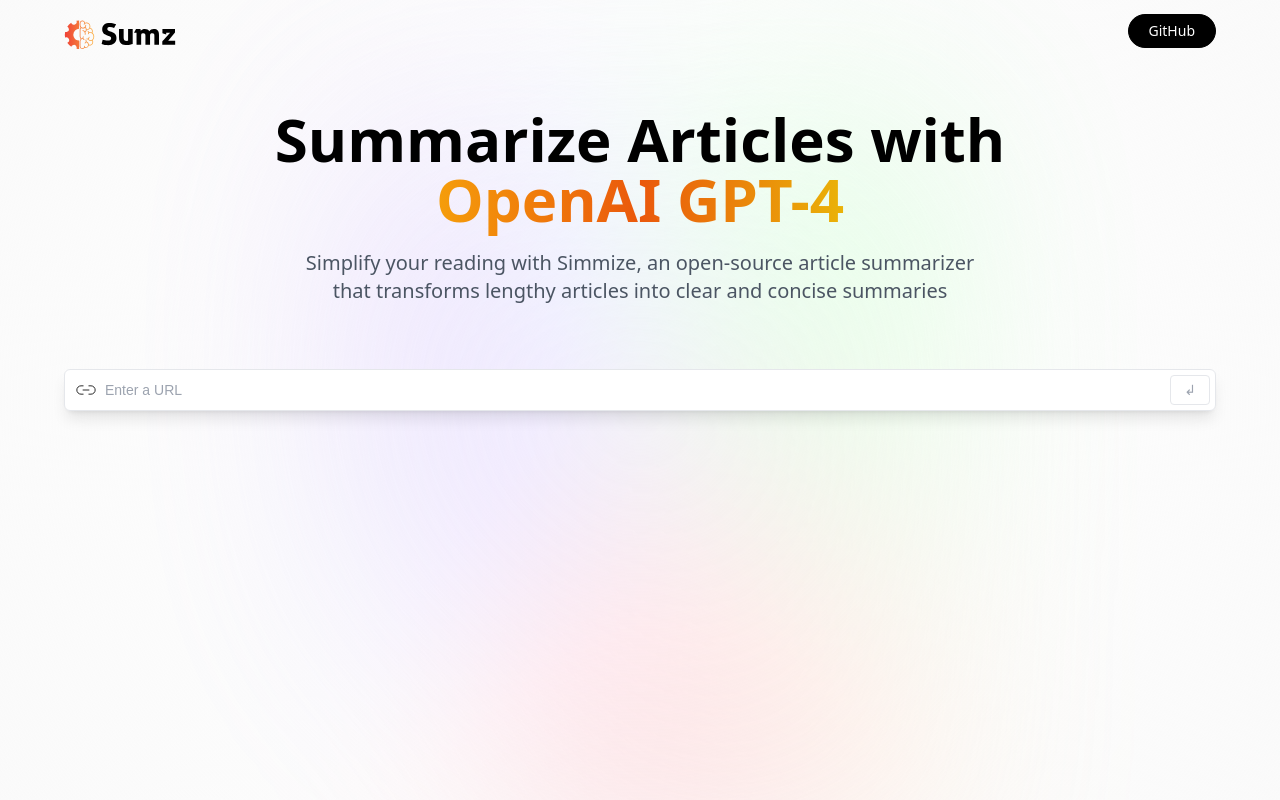
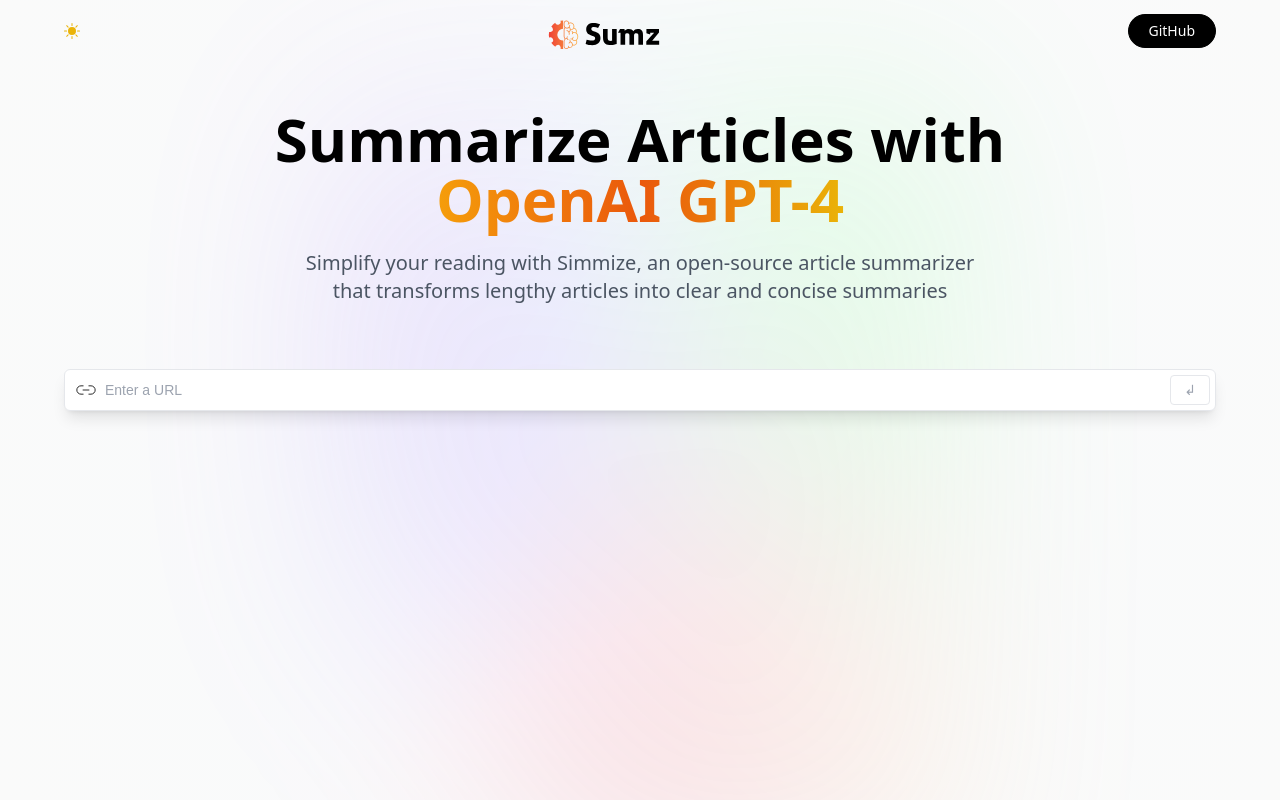
Before and after one commit to Indula-Perera/OpenAI-Article-Summarizer, a React (Vite) app: page / in a window 1280 px wide. Built offline with nearby package versions, Linux system fonts and the light colour scheme; a web font is replaced by a local one.

Commit message:
Update A Dark Mood

```diff
--- a/package.json
+++ b/package.json
@@ -13,6 +13,7 @@
     "@reduxjs/toolkit": "^1.9.5",
     "react": "^18.2.0",
     "react-dom": "^18.2.0",
+    "react-icons": "^4.10.1",
     "react-redux": "^8.1.1"
   },
   "devDependencies": {
--- a/src/App.jsx
+++ b/src/App.jsx
@@ -2,19 +2,22 @@ import Hero from "./components/Hero";
 import Demo from "./components/Demo";
 import './App.css';
 
+
 const App = () => {
   return (
-   <main>
-    <div className="main">
+   <main >
+    <div className="main bg-slate-50 dark:bg-slate-800">
       <div className="gradient"/>
 
     </div>
 
-    <div className="app">
+    <div className="app  ">
+
       <Hero/>
       <Demo/>
     </div>
    </main>
+
   )
 }
 
--- a/src/components/Demo.jsx
+++ b/src/components/Demo.jsx
@@ -43,7 +43,7 @@ function Demo() {
 
     }
   return (
-    <section className="mt-16 w-full max-w-xk">
+    <section className="mt-16 w-full max-w-xk ">
       {/*search*/}
       <div className="flex flex-col w-full gap-2">
         <form
@@ -114,7 +114,7 @@ function Demo() {
                       Article <span className="blue_gradient">Summary</span>
                     </h2>
                     <div className="summary_box">
-                        <p className="font-inter font-medium text-sm text-gray-700">{article.summary}</p>
+                        <p className="font-inter font-medium text-sm text-gray-700 dark:text-gray-100">{article.summary}</p>
 
                     </div>
 
--- a/src/components/Hero.jsx
+++ b/src/components/Hero.jsx
@@ -1,18 +1,19 @@
 import{logo} from '../assets';
+import ThemeSwitcher from './ThemeSwitcher';
 
 function Hero() {
     return (
 
-            <header className='w-full flex justify-center items-center flex-col'>
+            <header className='w-full flex justify-center items-center flex-col '>
 
                 <nav className='flex justify-between items-center w-full mb-10 pt-3'>
-
+                    <ThemeSwitcher/>
                     <img src={logo} alt="Logo" className='w-28 object-contain'/>
 
                     <button
                     type='button'
                     onClick={() => window.open('https://github.com/Indula-Perera')}
-                    className='black_btn'
+                    className='black_btn '
                     >
                         GitHub
                     </button>
@@ -20,13 +21,13 @@ function Hero() {
 
                 </nav>
 
-                <h1 className='head_text'>
+                <h1 className='head_text dark:text-gray-100'>
                     Summarize Articles with <br className='max-md:hidden'/>
                     <span className="orange_gradient">OpenAI GPT-4</span>
 
                 </h1>
 
-                <h2 className='desc'>
+                <h2 className='desc dark:text-gray-100'>
                     Simplify your reading with Simmize, an open-source article summarizer
                     that transforms lengthy articles into clear and concise summaries
                 </h2>
--- /dev/null
+++ b/src/components/ThemeSwitcher.jsx
@@ -0,0 +1,33 @@
+import { useEffect } from "react";
+import { useState } from "react";
+import {FaMoon} from "react-icons/fa"
+import {BsSunFill} from "react-icons/bs"
+
+const ThemeSwitcher = () => {
+  const [theme, setTheme] = useState(null);
+  useEffect(() => {
+    if (window.matchMedia("prefer-color-scheme: dark").matches) {
+      setTheme("dark");
+    } else {
+      setTheme("light");
+    }
+  }, []);
+
+  useEffect(() => {
+    if (theme === "dark") {
+      document.documentElement.classList.add("dark");
+    } else {
+      document.documentElement.classList.remove("dark");
+    }
+  }, [theme]);
+
+  const handleThemeSwitcher = () => {
+    setTheme(theme === "dark" ? "ligth" : "dark");
+  };
+  return <button onClick={handleThemeSwitcher}
+  className="text-yellow-500 ">
+    {theme === "dark" ? <FaMoon/>:<BsSunFill/>}
+  </button>;
+};
+
+export default ThemeSwitcher;
--- a/tailwind.config.js
+++ b/tailwind.config.js
@@ -1,5 +1,6 @@
 /** @type {import('tailwindcss').Config} */
 export default {
+  darkMode: 'class',
   content: [
     "./index.html",
     "./src/**/*.{js,ts,jsx,tsx}",
```
Also changed, not shown: 1 other file (tests, documents, lock files or other folders).
